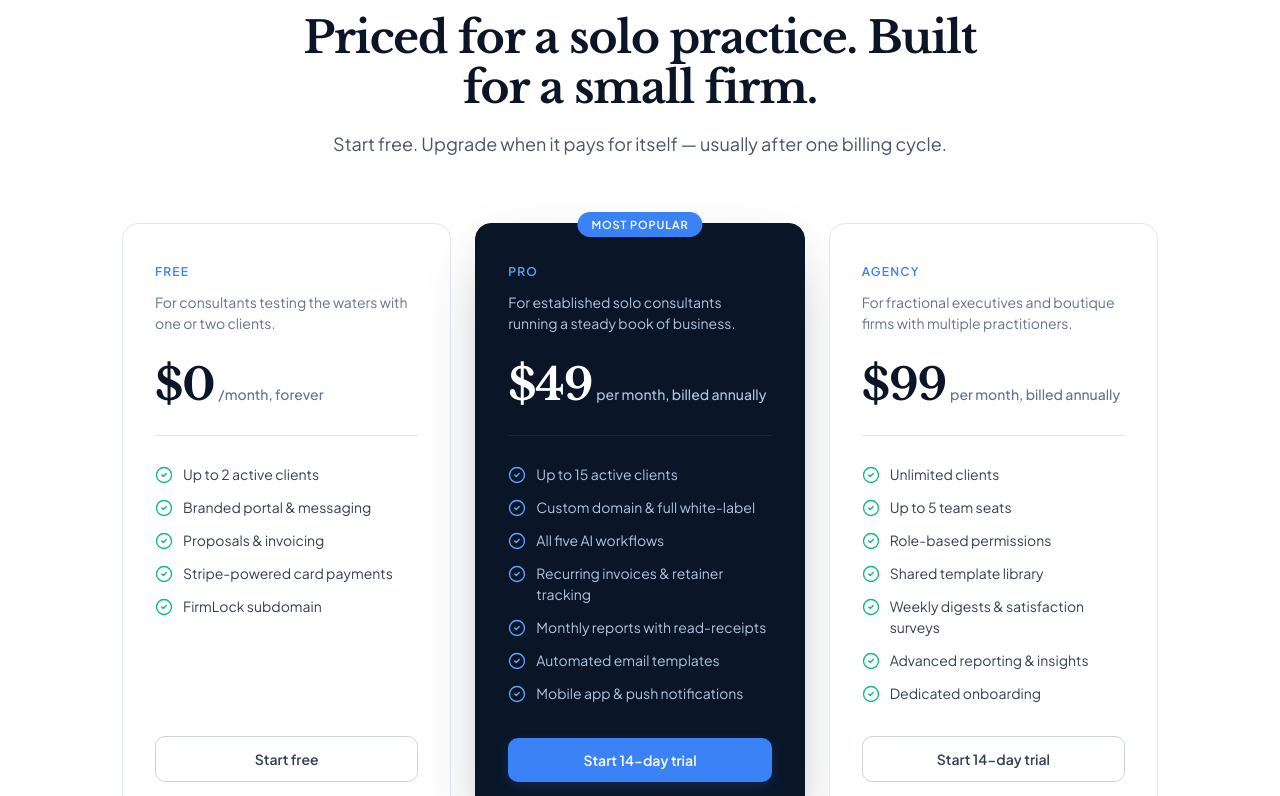
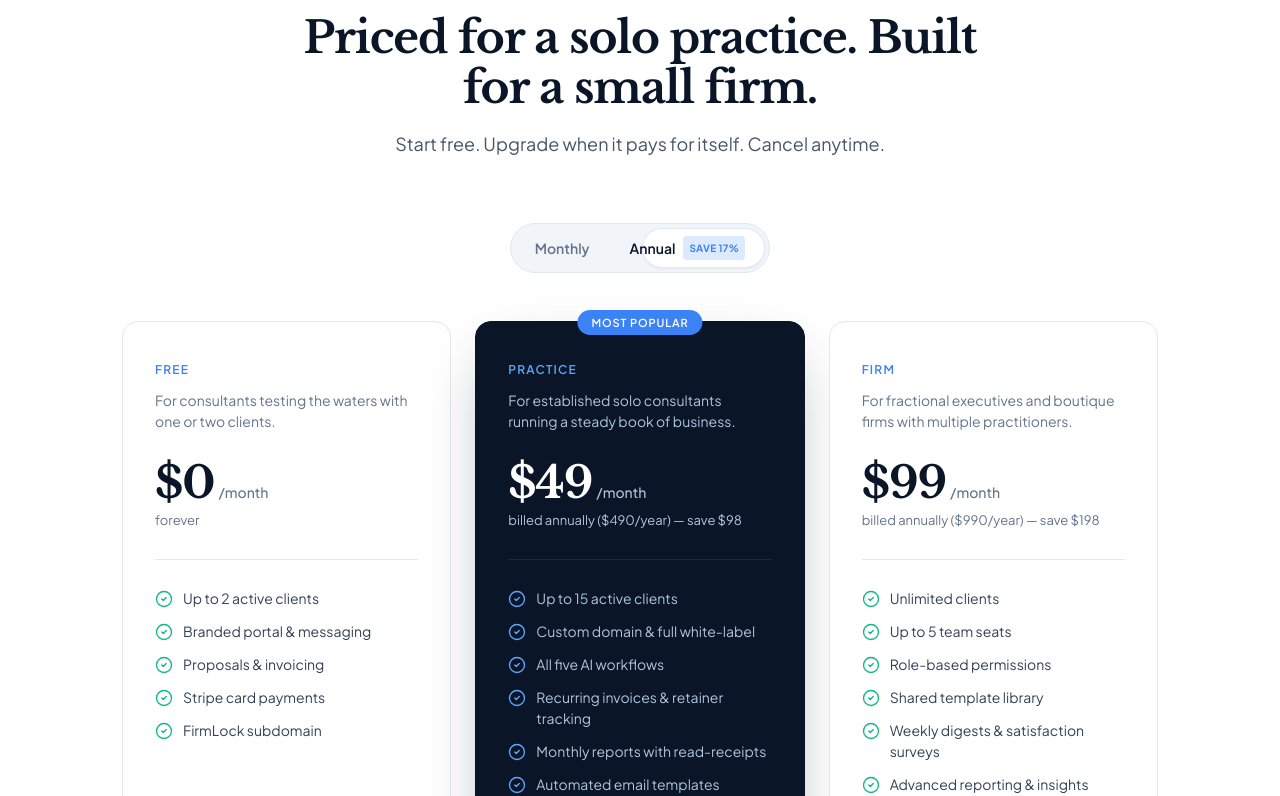
Before and after one commit to GrantK888/firmlock, a Next.js app: page / in a window 1280 px wide. Shown: the part 5584-6380 px from the top of the page. Built offline with nearby package versions, Linux system fonts and the light colour scheme.

Commit message:
Pricing Update

```diff
--- a/app/sections/CTA.tsx
+++ b/app/sections/CTA.tsx
@@ -29,7 +29,7 @@
 </div>
 
         <div className="mt-6 flex gap-7 justify-center flex-wrap text-[13px] text-slate-accent">
-          <Mini>14-day Pro trial</Mini>
+          <Mini>14-day Practice trial</Mini>
           <Mini>Cancel anytime</Mini>
           <Mini>AI workflows included</Mini>
         </div>
--- a/app/sections/Pricing.tsx
+++ b/app/sections/Pricing.tsx
@@ -1,38 +1,47 @@
+"use client";
+
+import { useState } from "react";
 import { CheckCircle2 } from "lucide-react";
 import Button from "../components/Button";
 import SectionIntro from "../components/SectionIntro";
 
+type BillingPeriod = "monthly" | "annual";
+
 type Plan = {
   tier: string;
-  price: string;
-  period: string;
+  price: number; // headline $/month, same for both views
   desc: string;
   features: string[];
   cta: string;
   ctaVariant: "primary" | "secondary";
   featured?: boolean;
+  isFree?: boolean;
+  // For annual subtext math
+  annualTotal?: number;
+  annualSavings?: number;
 };
 
 const plans: Plan[] = [
   {
     tier: "Free",
-    price: "$0",
-    period: "/month, forever",
+    price: 0,
     desc: "For consultants testing the waters with one or two clients.",
     features: [
       "Up to 2 active clients",
       "Branded portal & messaging",
       "Proposals & invoicing",
-      "Stripe-powered card payments",
+      "Stripe card payments",
       "FirmLock subdomain",
     ],
     cta: "Start free",
     ctaVariant: "secondary",
+    isFree: true,
   },
   {
-    tier: "Pro",
-    price: "$49",
-    period: "per month, billed annually",
+    tier: "Practice",
+    price: 49,
+    annualTotal: 490,
+    annualSavings: 98,
     desc: "For established solo consultants running a steady book of business.",
     features: [
       "Up to 15 active clients",
@@ -48,9 +57,10 @@
     featured: true,
   },
   {
-    tier: "Agency",
-    price: "$99",
-    period: "per month, billed annually",
+    tier: "Firm",
+    price: 99,
+    annualTotal: 990,
+    annualSavings: 198,
     desc: "For fractional executives and boutique firms with multiple practitioners.",
     features: [
       "Unlimited clients",
@@ -67,18 +77,22 @@
 ];
 
 export default function Pricing() {
+  const [billing, setBilling] = useState<BillingPeriod>("annual");
+
   return (
     <section id="pricing" className="py-24 md:py-[96px]">
       <div className="container-x">
         <SectionIntro
           overline="Pricing"
           title="Priced for a solo practice. Built for a small firm."
-          lead="Start free. Upgrade when it pays for itself — usually after one billing cycle."
+          lead="Start free. Upgrade when it pays for itself. Cancel anytime."
         />
+
+        <BillingToggle value={billing} onChange={setBilling} />
 
         <div className="grid md:grid-cols-3 gap-6 items-stretch">
           {plans.map((plan) => (
-            <PlanCard key={plan.tier} plan={plan} />
+            <PlanCard key={plan.tier} plan={plan} billing={billing} />
           ))}
         </div>
       </div>
@@ -86,8 +100,83 @@
   );
 }
 
-function PlanCard({ plan }: { plan: Plan }) {
+function BillingToggle({
+  value,
+  onChange,
+}: {
+  value: BillingPeriod;
+  onChange: (v: BillingPeriod) => void;
+}) {
+  return (
+    <div className="flex justify-center mb-12">
+      <div
+        role="tablist"
+        aria-label="Billing period"
+        className="relative inline-flex items-center bg-slate-100 border border-slate-200 rounded-full p-1"
+      >
+        {/* Sliding pill */}
+        <span
+          aria-hidden="true"
+          className={`absolute top-1 bottom-1 rounded-full bg-white shadow-sm border border-slate-200 transition-all duration-200 ease-out ${
+            value === "monthly"
+              ? "left-1 right-[calc(50%+2px)]"
+              : "left-[calc(50%+2px)] right-1"
+          }`}
+        />
+
+        <button
+          type="button"
+          role="tab"
+          aria-selected={value === "monthly"}
+          onClick={() => onChange("monthly")}
+          className={`relative z-10 px-5 py-2 text-sm font-semibold rounded-full transition-colors ${
+            value === "monthly"
+              ? "text-navy-900"
+              : "text-slate-500 hover:text-slate-700"
+          }`}
+        >
+          Monthly
+        </button>
+
+        <button
+          type="button"
+          role="tab"
+          aria-selected={value === "annual"}
+          onClick={() => onChange("annual")}
+          className={`relative z-10 inline-flex items-center gap-2 px-5 py-2 text-sm font-semibold rounded-full transition-colors ${
+            value === "annual"
+              ? "text-navy-900"
+              : "text-slate-500 hover:text-slate-700"
+          }`}
+        >
+          Annual
+          <span
+            className={`inline-flex items-center px-1.5 py-0.5 rounded text-[10px] font-bold tracking-wide uppercase ${
+              value === "annual"
+                ? "bg-action-soft text-action"
+                : "bg-slate-200 text-slate-500"
+            }`}
+          >
+            Save 17%
+          </span>
+        </button>
+      </div>
+    </div>
+  );
+}
+
+function PlanCard({ plan, billing }: { plan: Plan; billing: BillingPeriod }) {
   const featured = plan.featured;
+
+  // Subtext under price
+  let subtext: string;
+  if (plan.isFree) {
+    subtext = "forever";
+  } else if (billing === "annual") {
+    subtext = `billed annually ($${plan.annualTotal}/year) — save $${plan.annualSavings}`;
+  } else {
+    subtext = "billed monthly";
+  }
 
   return (
     <div
@@ -120,24 +209,33 @@
       </p>
 
       <div
-        className={`flex items-baseline gap-1 mb-7 pb-7 border-b ${
+        className={`mb-7 pb-7 border-b ${
           featured ? "border-navy-700" : "border-slate-200"
         }`}
       >
+        <div className="flex items-baseline gap-1 mb-1.5">
           <span
             className={`font-serif font-bold text-[44px] tracking-tight leading-none ${
               featured ? "text-white" : "text-navy-900"
             }`}
           >
-          {plan.price}
+            ${plan.price}
           </span>
           <span
             className={`text-sm font-medium ${
               featured ? "text-silver" : "text-slate-500"
             }`}
           >
-          {plan.period}
+            /month
           </span>
+        </div>
+        <p
+          className={`text-[13px] leading-[1.5] ${
+            featured ? "text-silver" : "text-slate-500"
+          }`}
+        >
+          {subtext}
+        </p>
       </div>
 
       <ul className="flex flex-col gap-3 mb-8 flex-1">
```
Lines whose indentation alone changed are shown as unchanged.
